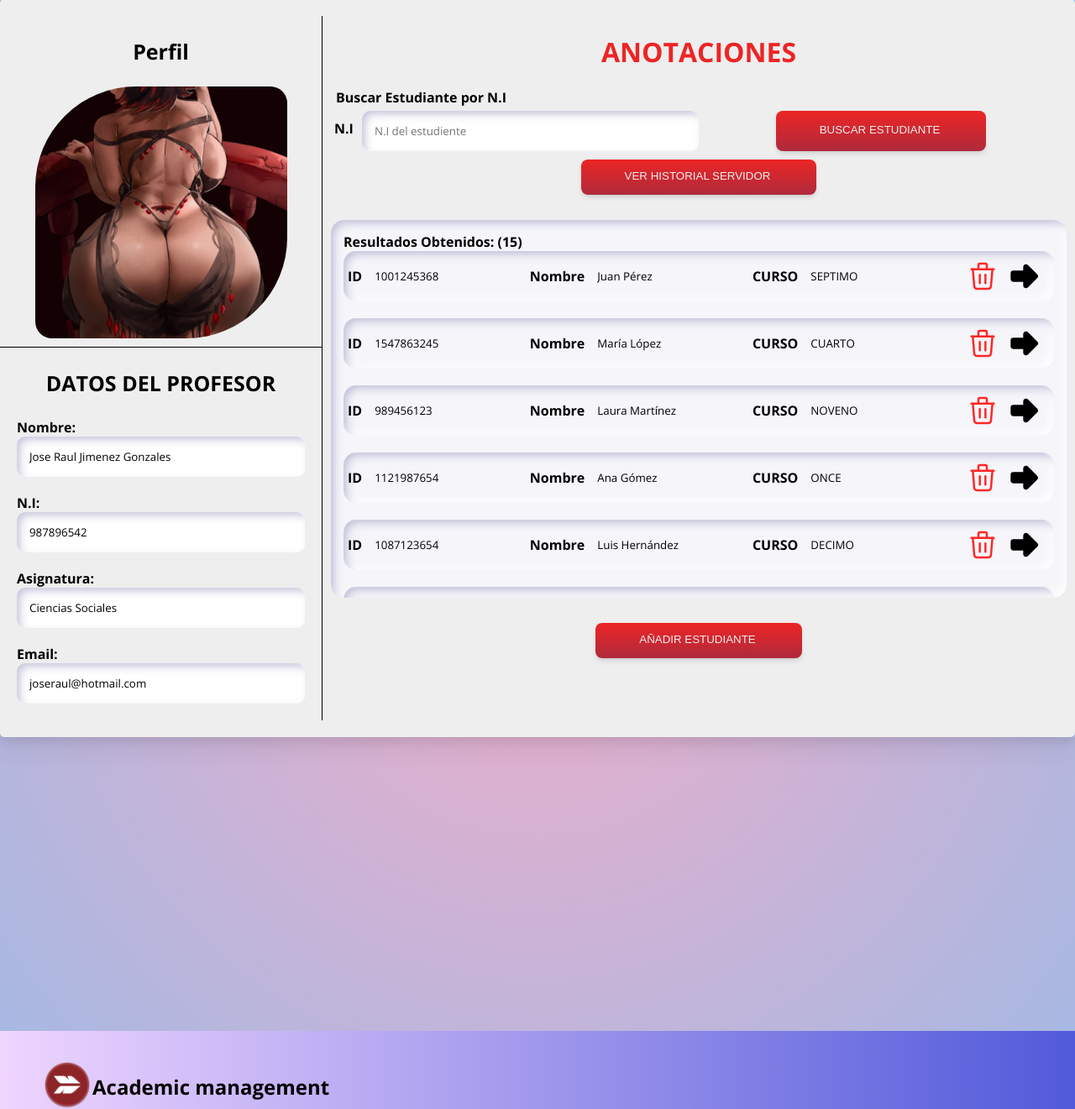
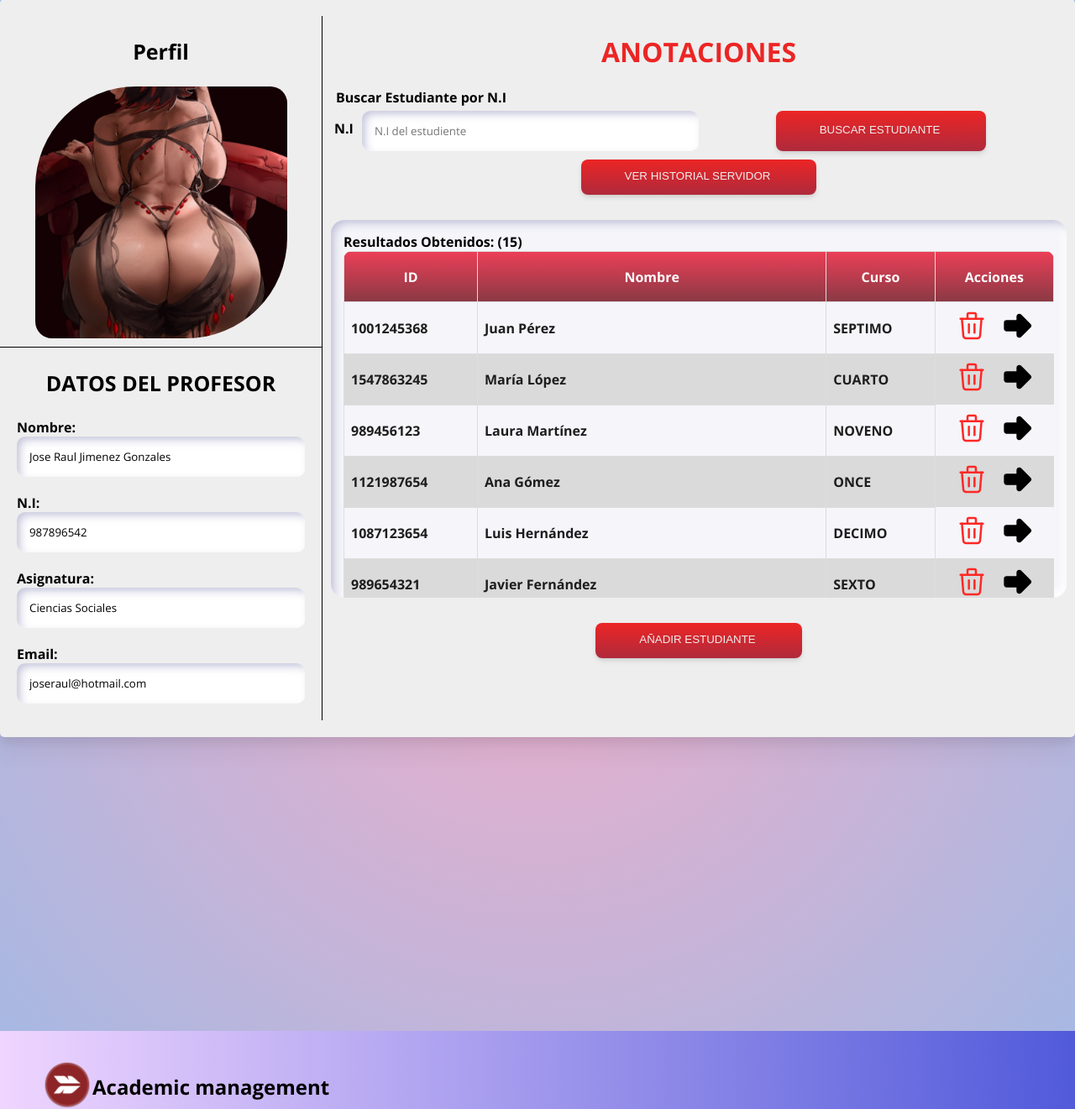
Before and after one commit to GaspaObito/Academic-Management-, a PHP site: page /Profesor/anotaciones_busc.php in a window 1280 px wide. Shown: the part 134-1455 px from the top of the page at 84% size. Run offline with PHP 8.4, Linux system fonts and the light colour scheme; the visitor is signed in with stand-in values (Sample User, id 1); data comes from the database, SQL or seed files in the repository.

Commit message:
Update Show tables Students and Searched

```diff
--- a/Profesor/anotaciones_busc.php
+++ b/Profesor/anotaciones_busc.php
@@ -43,8 +43,7 @@
                     <div class="Formulario_Campos1">
                         <div style="display:flex;">
                             <label for="N.I" style="padding: 10px 10px 10px 0;">N.I</label>
-                            <input class="Input_Text" type="text" id="N.I" name="Identificacionn"
-                                placeholder="N.I del estudiente">
+                            <input class="Input_Text" type="text" id="N.I" name="Identificacionn" placeholder="N.I del estudiente">
                         </div>
                         <div class="alinear-boton">
                             <button class="boton" type="submit" name='buscarDatos'>BUSCAR ESTUDIANTE</button>
@@ -56,44 +55,60 @@
                 <a href="../Config/TriggerAnotacion.php"> <button class="boton" type="submit" name='buscarDatos'>VER HISTORIAL SERVIDOR</button></a>
             </div>
             <?php
+            /*SEARCH ID UNIQUE STUDENT BLOCK*/
             if (isset($_POST["buscarDatos"])) {
             $Identificacion = $_POST['Identificacionn'];
             $consultar = mysqli_query($conexion, "SELECT CONCAT(o.Nombre_Estudiante, ' ', o.Apellido_Estudiante) AS NombreCompleto, o.*, c.Nom_Curso
             FROM observador o
             LEFT JOIN curso c ON o.Id_Curso = c.Id_Curso WHERE o.Numero_Documento='$Identificacion'") or die("ERROR AL TRAER LOS DATOS");
-                echo '<div class="Container1"> ';
+            echo '
+            <div class="Container1">
+                <table class="Custom_Table">
+                    <thead>
+                        <tr>
+                            <th>ID</th>
+                            <th>Nombre</th>
+                            <th>Curso</th>
+                            <th>Acciones</th>
+                        </tr>
+                    </thead>
+                    <tbody>';
                         while ($extraido = mysqli_fetch_array($consultar)) {
-                    echo '<div class="DatosUsuario">
-                                <label>ID</label>
-                                    <input readonly class="Input_Text Input_Text--BgNone" type="text" value="' . $extraido['Numero_Documento'] . '">
-                                <label>Nombre</label>
-                                    <input readonly class="Input_Text Input_Text--BgNone" type="text" value="' . $extraido['NombreCompleto'] . '">
-                                <label>CURSO</label>
-                                    <input readonly class="Input_Text Input_Text--BgNone" type="text" value="' . $extraido['Nom_Curso'] . '">
+                        echo '
+                        <tr>
+                            <td>' . $extraido['Numero_Documento'] . '</td>
+                            <td>' . $extraido['NombreCompleto'] . '</td>
+                            <td>' . $extraido['Nom_Curso'] . '</td>
+                            <td>
                                 <form action="anotaciones_busc.php" method="post">
                                     <input type="hidden" name="NumeroEliminar" value="' . $extraido['Id_Estudiante'] . '">
-                                      <button name="EliminarDato" type="submit" class="img_margen custom-button">
-                                            <svg class="navbar-icon">
+                                    <button name="EliminarDato" class="custom-button" type="submit">
+                                        <svg class="navbar-icon" style="margin:0">
                                            <use xlink:href="../Assets/Svg/Trash.svg#Trash-icon">
                                         </svg>
                                     </button>
                                 </form>
                                 <form action="anotaciones.php" method="post">
                                     <input type="hidden" name="NumeroInsertar" value="' . $extraido['Id_Estudiante'] . '">
-                                    <button name="InsertarAnotacion" type="submit" class="img_margen custom-button">
-                                        <svg class="navbar-icon">
+                                    <button name="InsertarAnotacion" class="custom-button" type="submit">
+                                        <svg class="navbar-icon" style="margin:0">
                                             <use xlink:href="../Assets/Svg/Arrow.svg#Arrow-icon">
                                         </svg>
                                     </button>
                                 </form>
-                                </div>
+                            </td>
+                        </tr>';
+                        }echo '
+                    </tbody>
+                </table>
             </div>
             <div class="alinear-boton">
                 <a href="../Formulario/Formularios.php"> <button class="boton" type="submit" name="buscarDatos">AÑADIR ESTUDIANTE</button></a>
             </div>
             </div>';
-                }
+            /*SEARCH ID UNIQUE STUDENT BLOCK*/
             } else {
+            /*SHOW ALL STUDENTS BLOCK*/
                 /* Utilizar Join para Ingresar el otro Campos de Curso */
                 $consultar = mysqli_query($conexion, "SELECT CONCAT(o.Nombre_Estudiante, ' ', o.Apellido_Estudiante) AS NombreCompleto, o.*, c.Nom_Curso
                 FROM observador o
@@ -104,37 +119,50 @@
                 $totalFilas = $datos['total'];
                 echo '
                 <div class="Container1">
-                            <label>Resultados Obtenidos: (' . $totalFilas . ')</label>';
+                    <label>Resultados Obtenidos: (' . $totalFilas . ')</label>
+                    <table class="Custom_Table">
+                        <thead>
+                            <tr>
+                                <th>ID</th>
+                                <th>Nombre</th>
+                                <th>Curso</th>
+                                <th>Acciones</th>
+                            </tr>
+                        </thead>
+                        <tbody>';
                             while ($extraido = mysqli_fetch_array($consultar)) {
-                    echo '<div class="DatosUsuario">
-                                <label>ID</label>
-                                    <input readonly class="Input_Text Input_Text--BgNone" type="text" value="' . $extraido['Numero_Documento'] . '">
-                                <label>Nombre</label>
-                                    <input readonly class="Input_Text Input_Text--BgNone" type="text" value="' . $extraido['NombreCompleto'] . '">
-                                <label>CURSO</label>
-                                    <input readonly class="Input_Text Input_Text--BgNone" type="text" value="' . $extraido['Nom_Curso'] . '">
+                            echo '
+                            <tr>
+                                <td>' . $extraido['Numero_Documento'] . '</td>
+                                <td>' . $extraido['NombreCompleto'] . '</td>
+                                <td>' . $extraido['Nom_Curso'] . '</td>
+                                <td>
                                     <form action="anotaciones_busc.php" method="post">
                                         <input type="hidden" name="NumeroEliminar" value="' . $extraido['Id_Estudiante'] . '">
-                                    <button name="EliminarDato" type="submit" class="img_margen custom-button">
-                                        <svg class="navbar-icon">
+                                        <button name="EliminarDato" class="custom-button" type="submit">
+                                            <svg class="navbar-icon" style="margin:0">
                                                <use xlink:href="../Assets/Svg/Trash.svg#Trash-icon">
                                             </svg>
                                         </button>
                                     </form>
                                     <form action="anotaciones.php" method="post">
                                         <input type="hidden" name="NumeroInsertar" value="' . $extraido['Id_Estudiante'] . '">
-                                    <button name="InsertarAnotacion" type="submit" class="img_margen custom-button">
-                                        <svg class="navbar-icon">
+                                        <button name="InsertarAnotacion" class="custom-button" type="submit">
+                                            <svg class="navbar-icon" style="margin:0">
                                                 <use xlink:href="../Assets/Svg/Arrow.svg#Arrow-icon">
                                             </svg>
                                         </button>
                                     </form>
-                            </div>';
-                }
-                echo '</div>
+                                </td>
+                            </tr>';
+                            }echo '
+                        </tbody>
+                    </table>
+                </div>
                 <div class="alinear-boton">
                     <a href="../Formulario/Formularios.php"> <button class="boton" type="submit" name="buscarDatos">AÑADIR ESTUDIANTE</button></a>
                 </div>';
+            /*SHOW ALL STUDENTS BLOCK*/
             }
             if (isset($_POST["EliminarDato"])) {
                 $NumeroEliminar = $_POST['NumeroEliminar'];
@@ -143,7 +171,6 @@
                     if (confirm("¿Estás seguro de que deseas eliminar los datos?")) {
                         // Redirigir al servidor para eliminar los datos
                         location.href = "../Config/Ft_Eliminar.php?NumeroEliminar=" + numeroEliminar;
-
                     } else {
                         // Cancelar la eliminación, redirigir a otra página o realizar acciones adicionales
                         alert("Eliminación cancelada");
```
Also changed, not shown: Profesor/historial_anotaciones.php (+41 -32 lines). Lines whose indentation alone changed are shown as unchanged.
